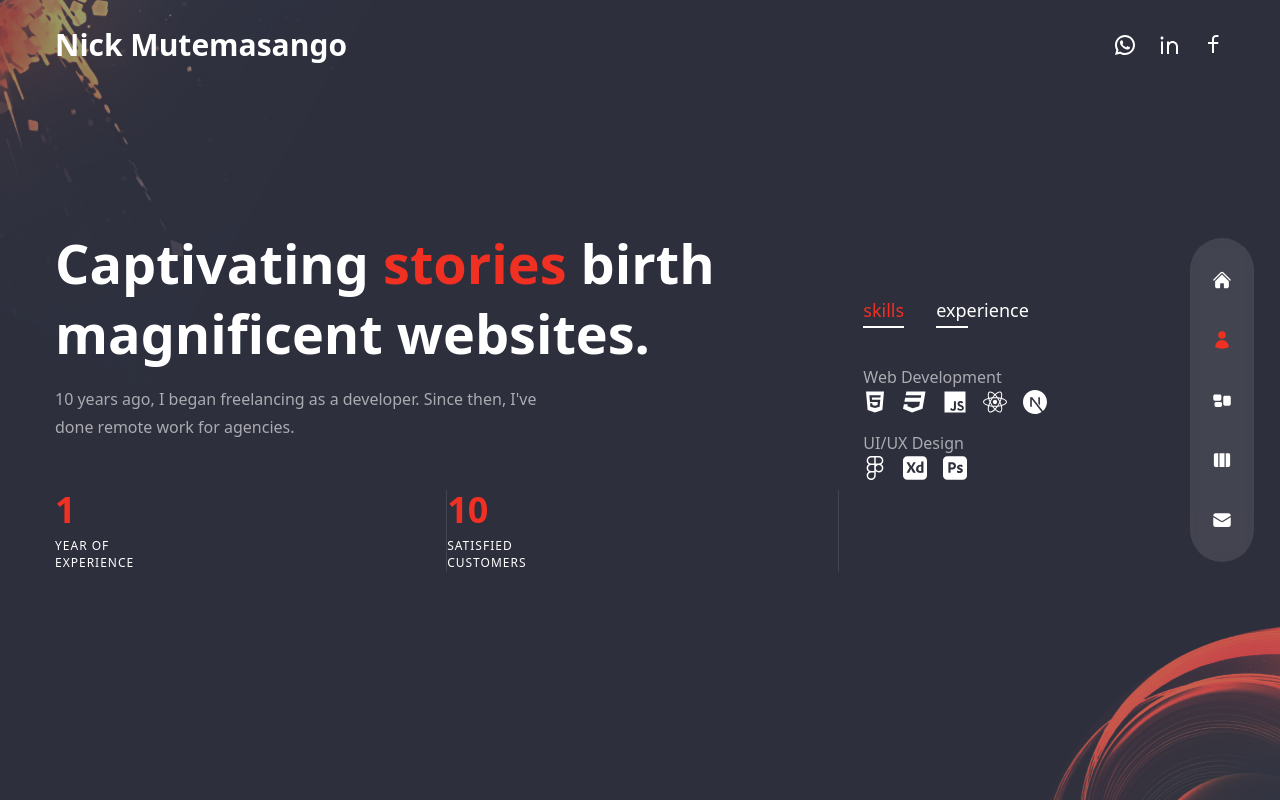
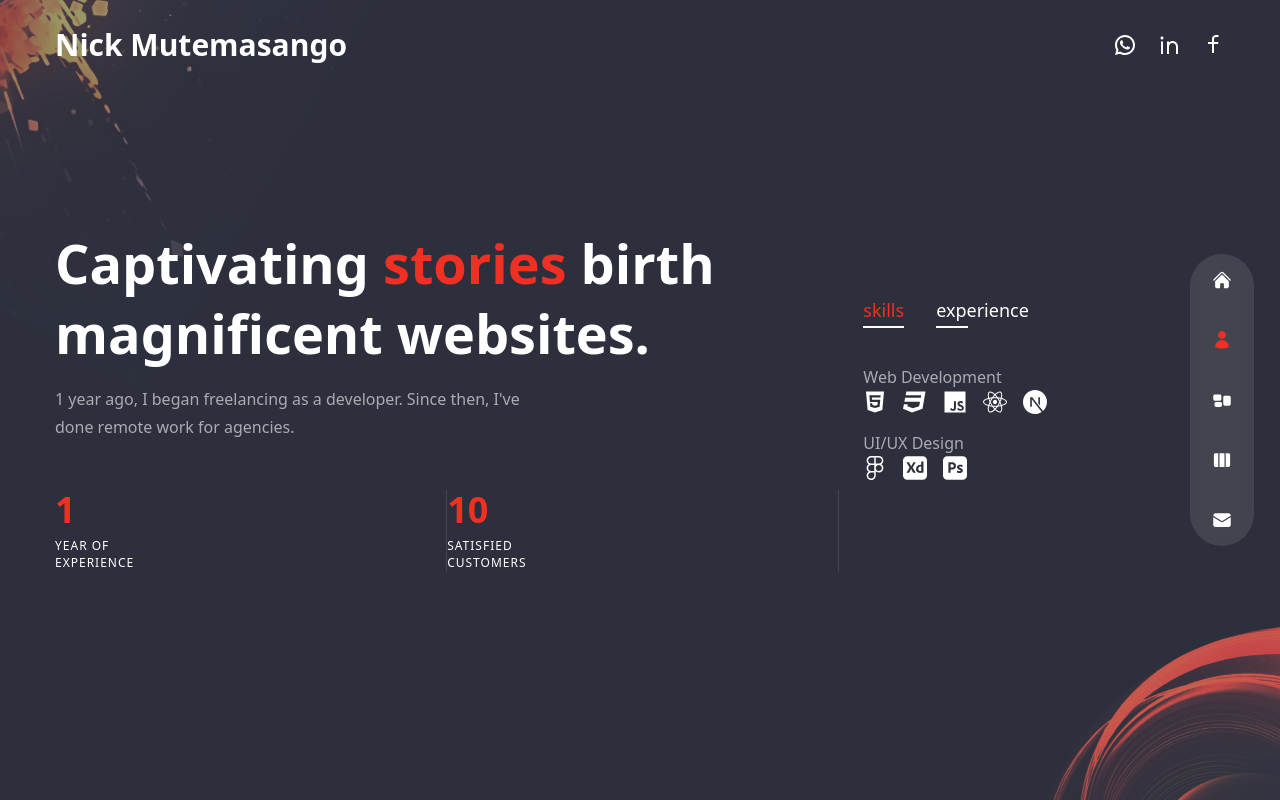
Before and after one commit to NickMutemasango/My-Portfolio, a Next.js app: page /about in a window 1280 px wide. Built offline with nearby package versions, Linux system fonts and the light colour scheme.

Commit message:
home page

```diff
--- a/app/about/page.tsx
+++ b/app/about/page.tsx
@@ -103,7 +103,7 @@ const About = () => {
               magnificent websites.
             </motion.h2>
             <motion.p className="max-w-[500px] mx-auto lg:mx-0 mb-6 lg:mb-12 px-2 lg:px-0">
-              10 years ago, I began freelancing as a developer. Since then, I&apos;ve
+              1 year ago, I began freelancing as a developer. Since then, I&apos;ve
               done remote work for agencies.
             </motion.p>
           </div>
--- a/components/Nav.js
+++ b/components/Nav.js
@@ -29,7 +29,7 @@ const Nav = () => {
   return (
     <nav className="flex flex-col items-center lg:justify-center  gap-y-4 fixed h-max bottom-0 mt-auto lg:right-[2%] z-50 top-0 w-full lg:w-16 lg:max-w-md lg:h-screen ">
       {/* inner */}
-      <div className="flex w-full lg:flex-col items-center justify-between lg:justify-center gap-y-10 px-4 md:px-40 lg:px-0 h-[80px] bg-white/10 lg:h-max py-8 backdrop-blur-sm text-3xl lg:text-xl lg:rounded-full ">
+      <div className="flex w-full lg:flex-col items-center justify-between lg:justify-center gap-y-10 px-4 md:px-40 lg:px-0 h-[50px] bg-white/10 lg:h-max py-4 backdrop-blur-sm text-[18px] md:text-2xl lg:text-xl lg:rounded-full ">
         {navData.map((link, index) => {
           return (
             <Link
--- a/components/ProjectsBtn.js
+++ b/components/ProjectsBtn.js
@@ -12,7 +12,7 @@ const ProjectsBtn = () => {
     <div className="mx-auto lg:mx-0">
       <Link
         href={"/work"}
-        className="relative w-[185px] h-[185px] flex justify-center items-center bg-circleStar bg-cover bg-center bg-no-repeat group "
+        className="relative w-[165px] md:w-[175px] md:h-[175px] h-[165px] flex justify-center items-center bg-circleStar bg-cover bg-center bg-no-repeat group "
       >
         <Image
           src={"/rounded-text.png"}
```
